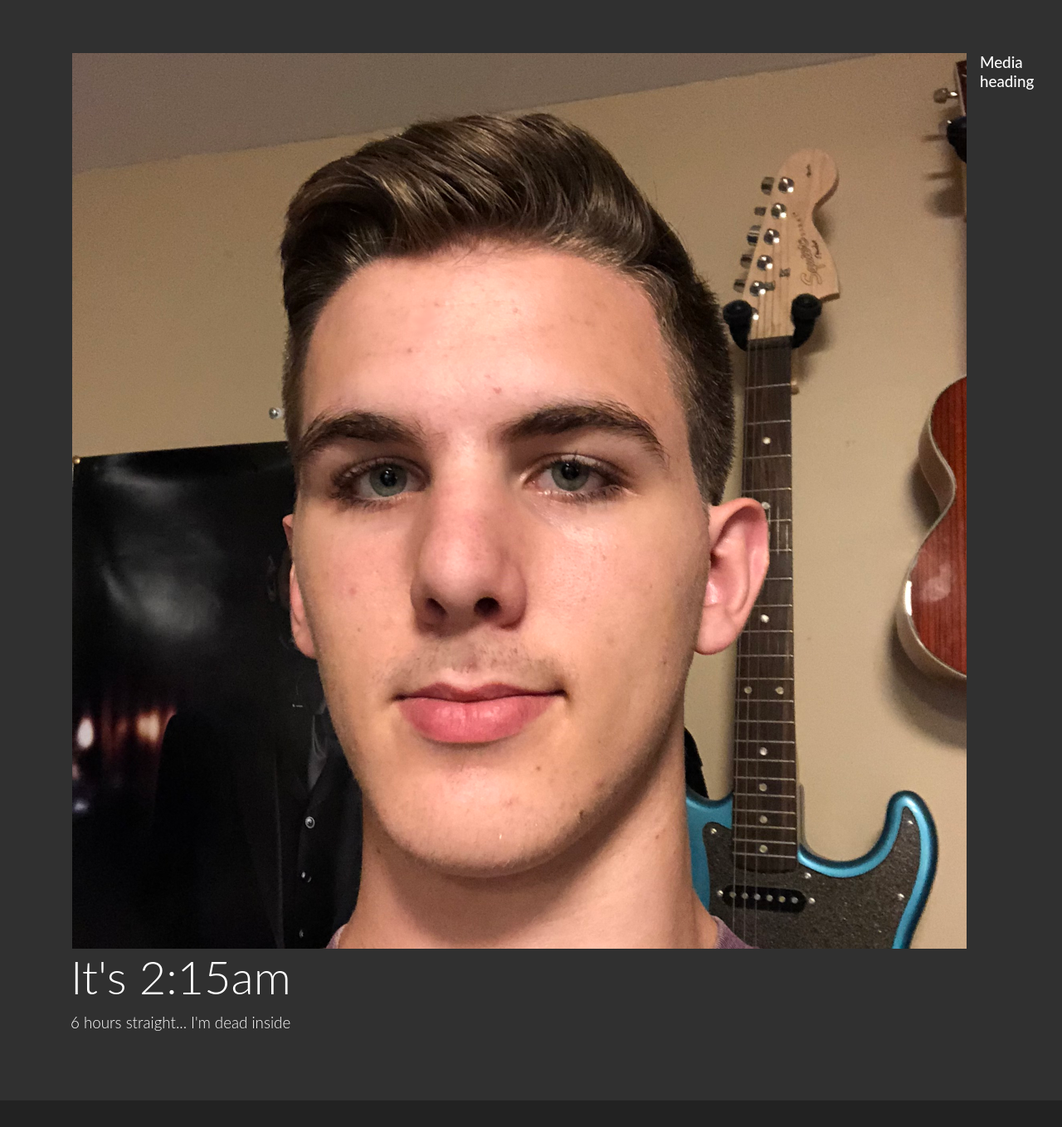
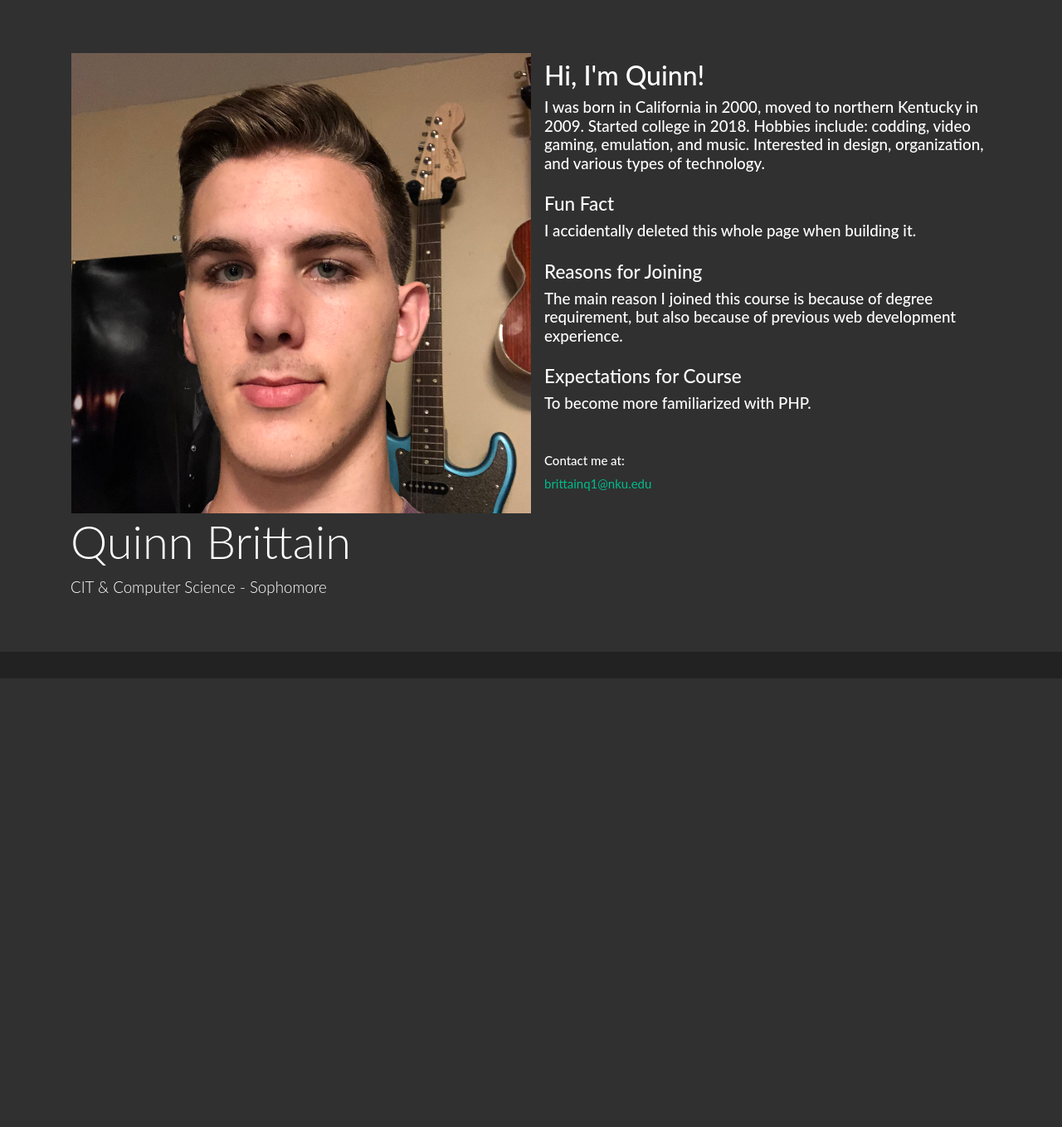
Before and after one commit to quinn-brittain/csc-301, a PHP site: page / in a window 1280 px wide. Shown: the whole page at 83% size. After the commit the page ends 818 px from the top, so only its background shows below. Run offline with PHP 8.4, Linux system fonts and the light colour scheme.

Commit message:
Update Assignment-1

```diff
--- a/asgmt-1/index.php
+++ b/asgmt-1/index.php
@@ -1,13 +1,14 @@
 <?php
+$first_name = "Quinn";
 $name = "Quinn Brittain";
 $email = "brittainq1@nku.edu";
 $major = "CIT & Computer Science";
-$school_year = "2";
-$bio = "Born in California in 2000, moved to northern Kentucky in 2009. Hobbies include: codding, video gaming, emulation, and music. Interested in design, organization, and various types of technology.";
-$fun_fact = "I accidentally deleted this whole page";
+$school_year = "Sophomore";
+$bio = "I was born in California in 2000, moved to northern Kentucky in 2009. Started college in 2018. Hobbies include: codding, video gaming, emulation, and music. Interested in design, organization, and various types of technology.";
+$fun_fact = "I accidentally deleted this whole page when building it.";
 $picture = "img/quinn-brittain.png";
-$reasons = "Degree requirement and previous web development experience";
-$expectations = "To become more familiarized with PHP";
+$reasons = "The main reason I joined this course is because of degree requirement, but also because of previous web development experience.";
+$expectations = "To become more familiarized with PHP.";
 ?>
 <!DOCTYPE html>
 <html lang="en">
@@ -24,13 +25,22 @@ $expectations = "To become more familiarized with PHP";
   <div class="jumbotron jumbotron-fluid">
     <div class="container">
       <div class="media">
-        <img class="mr-3" src="<?= $picture ?>" alt="<?= $name ?>">
+        <img class="mr-3 media-image" src="<?= $picture ?>" alt="<?= $name ?>">
         <div class="media-body">
-          <h5 class="mt-0">Media heading</h5>
+          <h3 class="mt-2">Hi, I'm <?= $first_name ?>!</h3>
+          <h5 class="mt-0"><?= $bio ?></h5>
+          <h4 class="mt-4">Fun Fact</h4>
+          <h5 class="mt-0"><?= $fun_fact ?></h5>
+          <h4 class="mt-4">Reasons for Joining</h4>
+          <h5 class="mt-0"><?= $reasons ?></h5>
+          <h4 class="mt-4">Expectations for Course</h4>
+          <h5 class="mt-0"><?= $expectations ?></h5>
+          <h6 class="mt-5">Contact me at:</h6>
+          <a href="mailto:<?= $email?>"><?= $email?></a>
         </div>
       </div>
-      <h1 class="display-4">It's 2:15am</h1>
-      <p class="lead">6 hours straight... I'm dead inside</p>
+      <h1 class="display-4"><?= $name ?></h1>
+      <p class="lead mb-0"><?= $major ?> - <?= $school_year ?></p>
     </div>
   </div>
 </body>
--- a/asgmt-1/scss/main.scss
+++ b/asgmt-1/scss/main.scss
@@ -1,3 +1,8 @@
 @import "/home/smallpotato/GoogleDrive/projects/classes/2020-spring/csc-301-002/csc-301/asgmt-1/bootswatch/darkly/variables";
 @import "/home/smallpotato/GoogleDrive/projects/classes/2020-spring/csc-301-002/csc-301/asgmt-1/bootstrap/scss/bootstrap";
-@import "/home/smallpotato/GoogleDrive/projects/classes/2020-spring/csc-301-002/csc-301/asgmt-1/bootswatch/darkly/variables"
+@import "/home/smallpotato/GoogleDrive/projects/classes/2020-spring/csc-301-002/csc-301/asgmt-1/bootswatch/darkly/variables";
+
+.media-image {
+    width: 50%;
+    height: 50%;
+}
```
Also changed, not shown: asgmt-1/README.md, asgmt-1/css/main.css, 1 other file.
